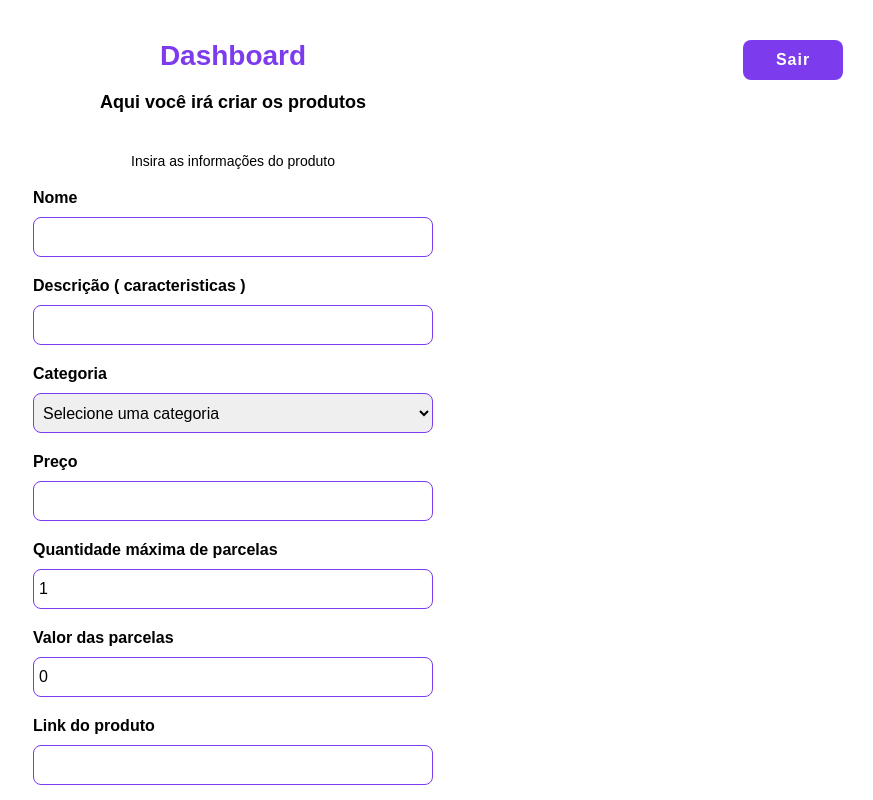
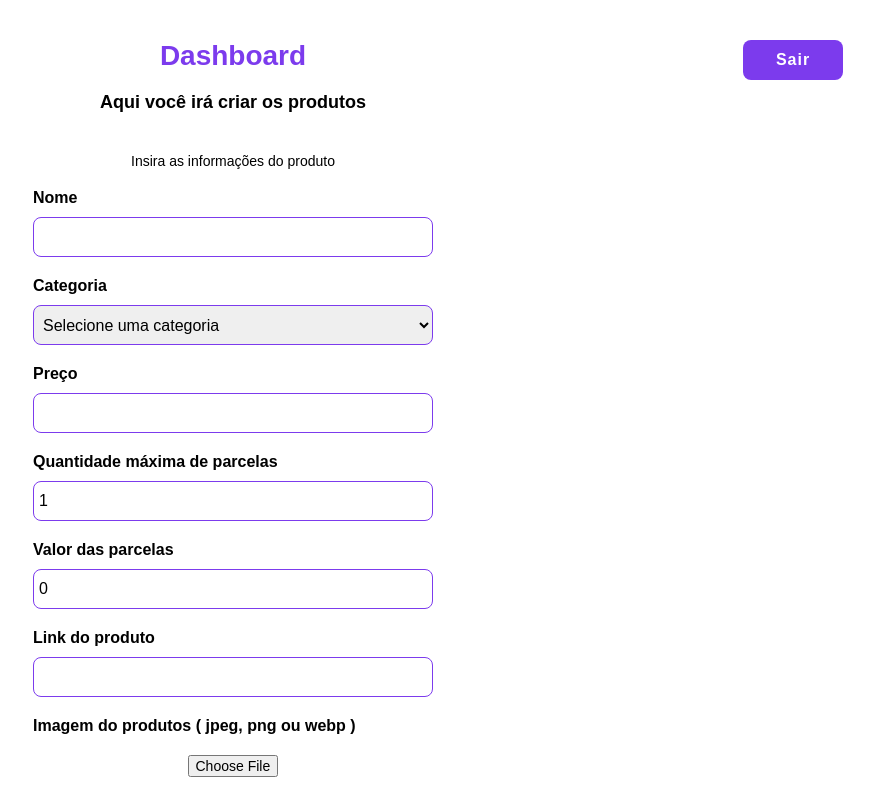
Before and after one commit to wendellcs/virtual-store, a React (Vite) app: page /admin/dashboard in a window 1280 px wide. Shown: the top 800 px of the page, without its empty margins (407-1280 px from the left). Built offline with nearby package versions, Linux system fonts and the light colour scheme; no server answers.

Commit message:
Removed product description

```diff
--- a/src/pages/Dashboard/index.jsx
+++ b/src/pages/Dashboard/index.jsx
@@ -9,7 +9,6 @@ export default function Dashboard(){
     const [allowed, setAllowed] = useState(false)
 
     const [name, setName] = useState('')
-    const [description, setDescription] = useState('')
     const [tag, setTag] = useState('')
     const [price, setPrice] = useState('')
     const [parts, setParts] = useState(1)
@@ -48,14 +47,13 @@ export default function Dashboard(){
     async function handleFormSubmit(e){
         e.preventDefault()
 
-        if (!name || !description || !tag || !price || !parts || !partsPrice || !productLink || !image){
+        if (!name || !tag || !price || !parts || !partsPrice || !productLink || !image){
             alert('Por favor, preencha todos os campos.')
             return
         }
 
         const formData = new FormData()
         formData.append('name', name)
-        formData.append('description', description)
         formData.append('tag', tag)
         formData.append('price', Number(price))
         formData.append('parts', Number(parts))
@@ -116,11 +114,6 @@ export default function Dashboard(){
                 <div className="box">
                     <label htmlFor="product-name">Nome</label>
                     <input type="text" id="product-name" value={name} onChange={e => setName(e.target.value)}/>
-                </div>
-
-                <div className="box">
-                    <label htmlFor="product-description">Descrição ( caracteristicas )</label>
-                    <input type="text" id="product-description" value={description} onChange={e => setDescription(e.target.value)}/>
                 </div>
 
                 <div className="box">
```
